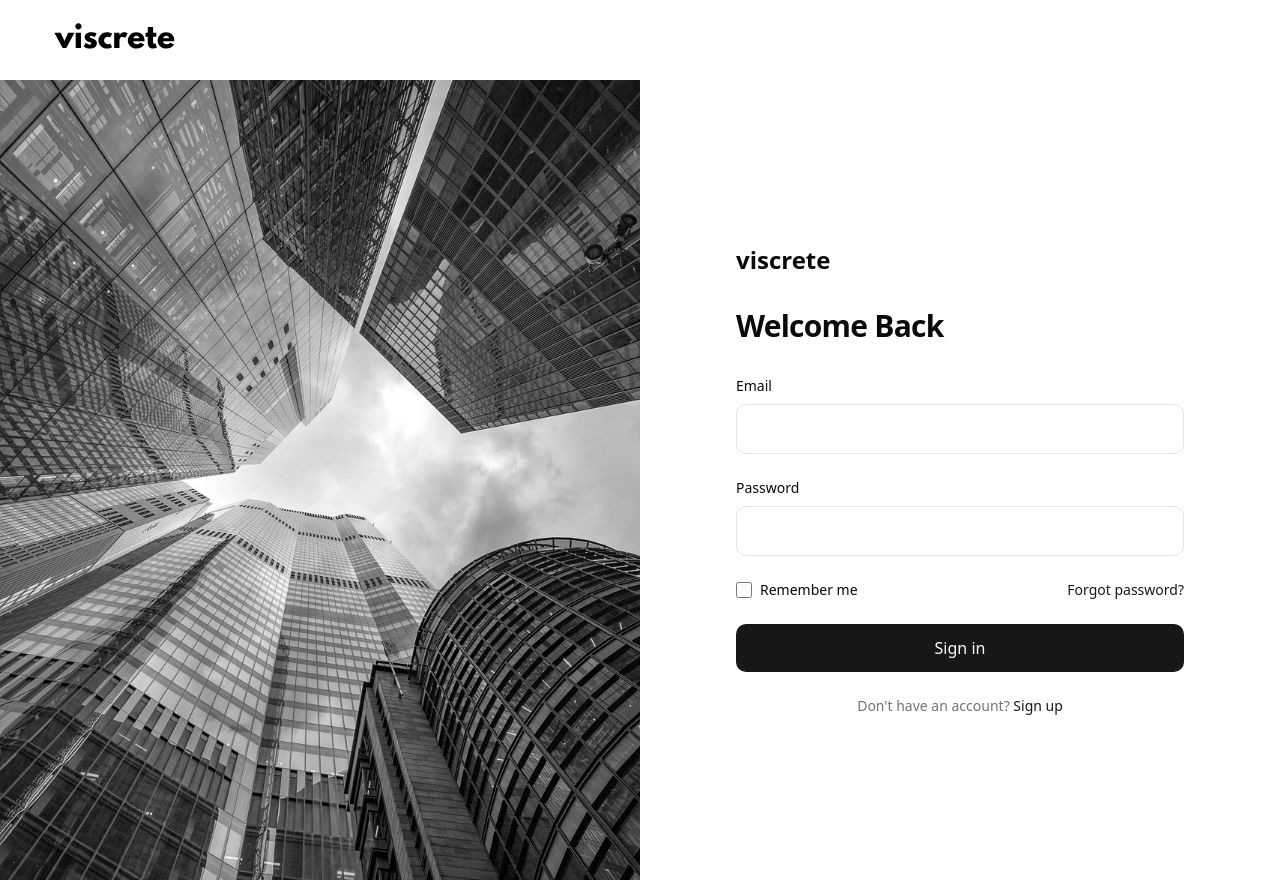
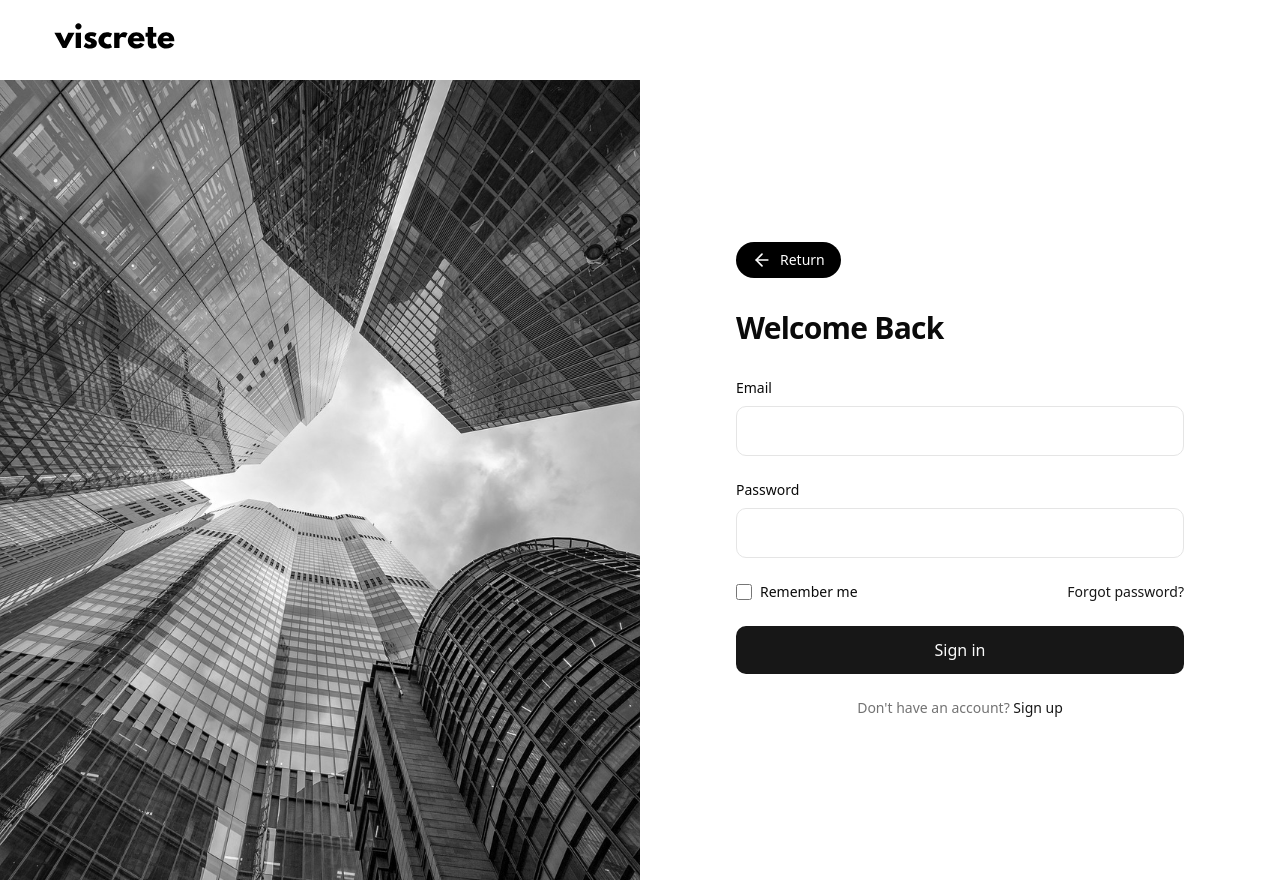
Before and after one commit to Magzzi/viscrete, a Next.js app in the folder frontend/: page /login in a window 1280 px wide. Built offline with nearby package versions, Linux system fonts and the light colour scheme; some icons are missing.

Commit message:
replaced return button in login page

```diff
--- a/frontend/app/login/page.tsx
+++ b/frontend/app/login/page.tsx
@@ -2,6 +2,7 @@
 import Link from 'next/link';
 import { useState } from 'react';
 import Image from 'next/image';
+import { ArrowLeft } from 'lucide-react';
 
 export default function LoginPage() {
   const [email, setEmail] = useState('');
@@ -31,11 +32,12 @@ export default function LoginPage() {
       <div className="flex w-full lg:w-1/2 items-center justify-center p-8">
         <div className="w-full max-w-md space-y-8">
           {/* Logo */}
-          <div className="absolute top-8 left-8 lg:left-auto lg:relative lg:top-0">
-            <Link href="/" className="text-2xl font-bold text-foreground">
-              viscrete
-            </Link>
-          </div>
+            <div className="transform transition duration-500 hover:scale-105 flex top-4 left-4 z-50 lg:relative lg:top-0 lg:left-0 max-w-fit">
+              <Link href="/" className="flex items-center gap-2 bg-black dark:bg-white px-3 py-2 lg:px-4 rounded-2xl text-white dark:text-black hover:opacity-80 shadow-md lg:shadow-none">
+                <ArrowLeft className="w-4 h-4 lg:w-5 lg:h-5" />
+                <span className="text-xs lg:text-sm font-medium">Return</span>
+              </Link>
+            </div>
 
           <div className="space-y-2">
             <h1 className="text-3xl font-bold tracking-tight">Welcome Back</h1>
```
